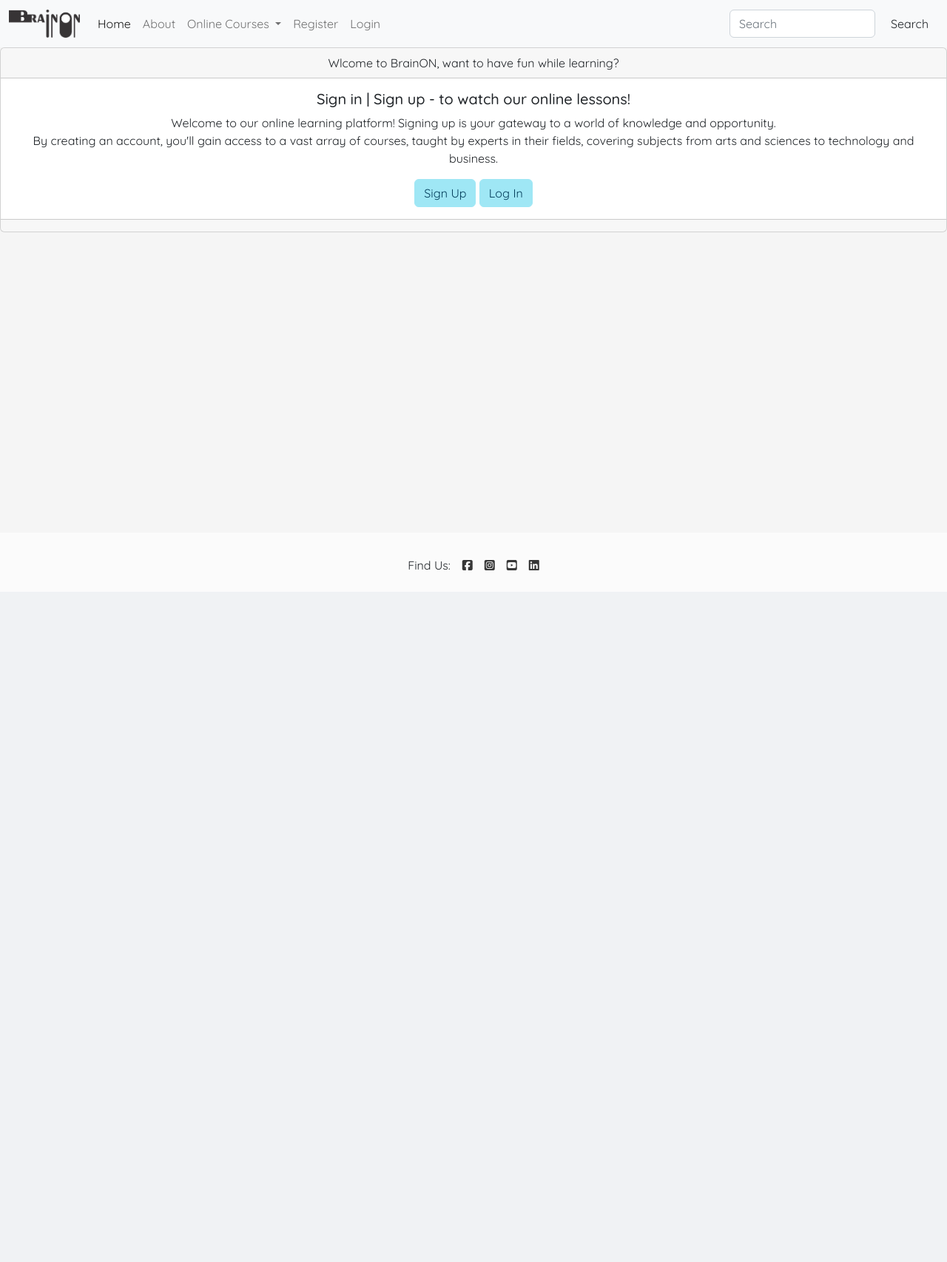
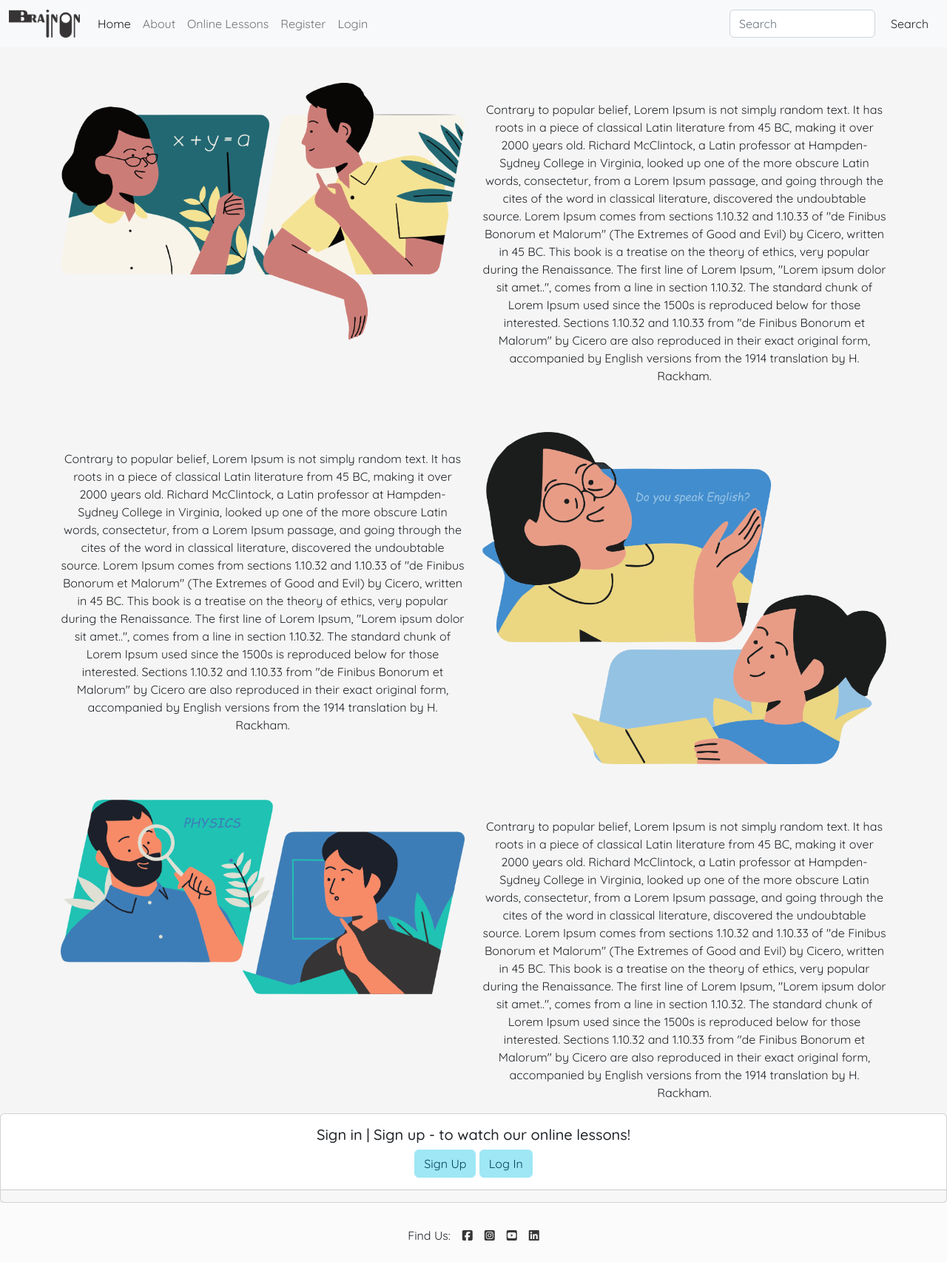
Before and after one commit to asyaharoyan/test-olp, a Django app: page / in a window 1280 px wide. Shown: the whole page at 74% size. Before the commit the page ends 771 px from the top, so only its background shows below. Run offline with Django 4.2, Linux system fonts and the light colour scheme; some libraries are stand-ins or nearby versions.

Commit message:
Add home page and courses

```diff
--- a/courses/urls.py
+++ b/courses/urls.py
@@ -0,0 +1,6 @@
+from . import views
+from django.urls import path
+
+urlpatterns = [
+    path('', views.LessonList.as_view(), name="courses"),
+]
--- a/home/templates/home/index.html
+++ b/home/templates/home/index.html
@@ -1,21 +1,96 @@
 {% extends 'base.html' %}
+{% block content %}
+{% load static %}
+<div class="container text-center">
+  <div class="row">
+    <div class="col-sm-6">
+      <br><br>
+      <img src="{% static 'images/home.png' %}" class="rounded about-img" alt="BrainOn brand picture"/>
+    </div>
+    <div class="col-sm-6">
+      <br><br><br>
+      <p>
+        Contrary to popular belief, Lorem Ipsum is not simply random text.
+        It has roots in a piece of classical Latin literature from 45 BC, making it
+        over 2000 years old. Richard McClintock, a Latin professor at Hampden-Sydney
+        College in Virginia, looked up one of the more obscure Latin words, consectetur,
+        from a Lorem Ipsum passage, and going through the cites of the word in classical
+        literature, discovered the undoubtable source. Lorem Ipsum comes from sections
+        1.10.32 and 1.10.33 of "de Finibus Bonorum et Malorum" (The Extremes of Good and Evil)
+        by Cicero, written in 45 BC. This book is a treatise on the theory of ethics, very
+        popular during the Renaissance. The first line of Lorem Ipsum, "Lorem ipsum dolor
+        sit amet..", comes from a line in section 1.10.32.
 
-{% block content %}
+        The standard chunk of Lorem Ipsum used since the 1500s is reproduced below for those interested.
+        Sections 1.10.32 and 1.10.33 from "de Finibus Bonorum et Malorum" by Cicero are also reproduced
+        in their exact original form, accompanied by English versions from the 1914 translation by H. Rackham.
+      </p>
+    </div>
+
+    <div class="col-sm-6">
+      <br><br><br>
+      <p>
+        Contrary to popular belief, Lorem Ipsum is not simply random text.
+        It has roots in a piece of classical Latin literature from 45 BC, making it
+        over 2000 years old. Richard McClintock, a Latin professor at Hampden-Sydney
+        College in Virginia, looked up one of the more obscure Latin words, consectetur,
+        from a Lorem Ipsum passage, and going through the cites of the word in classical
+        literature, discovered the undoubtable source. Lorem Ipsum comes from sections
+        1.10.32 and 1.10.33 of "de Finibus Bonorum et Malorum" (The Extremes of Good and Evil)
+        by Cicero, written in 45 BC. This book is a treatise on the theory of ethics, very
+        popular during the Renaissance. The first line of Lorem Ipsum, "Lorem ipsum dolor
+        sit amet..", comes from a line in section 1.10.32.
+
+        The standard chunk of Lorem Ipsum used since the 1500s is reproduced below for those interested.
+        Sections 1.10.32 and 1.10.33 from "de Finibus Bonorum et Malorum" by Cicero are also reproduced
+        in their exact original form, accompanied by English versions from the 1914 translation by H. Rackham.
+      </p>
+    </div>
+
+    <div class="col-sm-6">
+      <br><br>
+      <img src="{% static 'images/home1.png' %}" class="rounded about-img" alt="BrainOn brand picture"/>
+    </div>
+
+    <div class="col-sm-6">
+      <br><br>
+      <img src="{% static 'images/home2.png' %}" class="rounded about-img" alt="BrainOn brand picture"/>
+    </div>
+    <div class="col-sm-6">
+      <br><br><br>
+      <p>
+        Contrary to popular belief, Lorem Ipsum is not simply random text.
+        It has roots in a piece of classical Latin literature from 45 BC, making it
+        over 2000 years old. Richard McClintock, a Latin professor at Hampden-Sydney
+        College in Virginia, looked up one of the more obscure Latin words, consectetur,
+        from a Lorem Ipsum passage, and going through the cites of the word in classical
+        literature, discovered the undoubtable source. Lorem Ipsum comes from sections
+        1.10.32 and 1.10.33 of "de Finibus Bonorum et Malorum" (The Extremes of Good and Evil)
+        by Cicero, written in 45 BC. This book is a treatise on the theory of ethics, very
+        popular during the Renaissance. The first line of Lorem Ipsum, "Lorem ipsum dolor
+        sit amet..", comes from a line in section 1.10.32.
+
+        The standard chunk of Lorem Ipsum used since the 1500s is reproduced below for those interested.
+        Sections 1.10.32 and 1.10.33 from "de Finibus Bonorum et Malorum" by Cicero are also reproduced
+        in their exact original form, accompanied by English versions from the 1914 translation by H. Rackham.
+      </p>
+    </div>
+
+  </div>
+</div>
 {% if user.is_authenticated %}
-
+<div class="card text-center">
+  <div class="card-body">
+    <h5 class="card-title">Sign in | Sign up - to watch our online lessons!</h5>
+    <a href="{% url 'courses' %}" class="btn btn-primary signin-btn">Online Courses</a>
+  </div>
+  <div class="card-footer">
+  </div>
+</div>
 {% else %}
 <div class="card text-center">
-    <div class="card-header">
-        Wlcome to BrainON, want to have fun while learning?
-    </div>
     <div class="card-body">
       <h5 class="card-title">Sign in | Sign up - to watch our online lessons!</h5>
-      <p class="card-text">
-        Welcome to our online learning platform!
-        Signing up is your gateway to a world of knowledge and opportunity. <br>
-        By creating an account, you'll gain access to a vast array of courses,
-        taught by experts in their fields, covering subjects from arts and sciences to technology and business.
-    </p>
       <a href="{% url 'account_signup' %}" class="btn btn-primary signin-btn">Sign Up</a>
       <a href="{% url 'account_login' %}" class="btn btn-primary signin-btn">Log In</a>
     </div>
--- a/home/views.py
+++ b/home/views.py
@@ -1,10 +1,7 @@
 # from django.shortcuts import render
-# from django.http import HttpResponse
+from django.views.generic import TemplateView
 
 # Create your views here.
 
-from django.views.generic import TemplateView
-
-
 class Index(TemplateView):
     template_name = 'home/index.html'
--- a/main/urls.py
+++ b/main/urls.py
@@ -16,7 +16,6 @@
 """
 from django.contrib import admin
 from django.urls import path, include
-from courses.views import courses
 
 
 urlpatterns = [
@@ -25,5 +24,5 @@
     path('admin/', admin.site.urls),
     path('', include('home.urls')),
     path('summernote/', include('django_summernote.urls')),
-    path('courses/', courses, name='courses')
+    path('courses/', include('courses.urls'), name='courses-urls'),
 ]
--- a/static/css/base.css
+++ b/static/css/base.css
@@ -60,6 +60,11 @@
     font-weight: 800;
 }
 
+.post-images {
+    width: 30%;
+    height: auto;
+}
+
 
 /* Footer */
 footer {
--- a/templates/base.html
+++ b/templates/base.html
@@ -35,18 +35,23 @@
                   <li class="nav-item">
                     <a class="nav-link {% if request.path == about_url %}active{% endif %}" href="{% url 'about' %}">About</a>
                   </li>
-                  <li class="nav-item dropdown">
+                  <!--Trying another view -->
+                  <li class="nav-item">
+                    <a class="nav-link {% if request.path == courses_url %}active{% endif %}" href="{% url 'courses' %}">Online Lessons</a>
+                  </li>
+                  <!-- The view I wish to have -->
+                  <!-- <li class="nav-item dropdown">
                     <a class="nav-link dropdown-toggle {% if request.path == courses_url %}active{% endif %}"
                       href="{% url 'courses' %}" role="button" data-bs-toggle="dropdown" aria-expanded="false">
                       Online Courses
                     </a>
                     <ul class="dropdown-menu">
-                      <li><a class="dropdown-item" href="#">Physics</a></li>
+                      <li><a class="dropdown-item" href="{% url 'courses' %}">Physics</a></li>
                       <li><a class="dropdown-item" href="#">Chemistry</a></li>
                       <li><a class="dropdown-item" href="#">Maths</a></li>
                       <li><a class="dropdown-item" href="#">English</a></li>
                     </ul>
-                  </li>
+                  </li> -->
                   {% if user.is_authenticated %}
                     <li class="nav-item">
 	                    <a class="nav-link {% if request.path == logout_url %}active{% endif %}" aria-current="page"
```
Also changed, not shown: courses/templates/courses/online_courses.html (+28 -0 lines), courses/views.py (+10 -3 lines), about/templates/about/about.html (line endings or trailing spaces), static/images/home.png (added), static/images/home1.png (added), static/images/home2.png (added).
